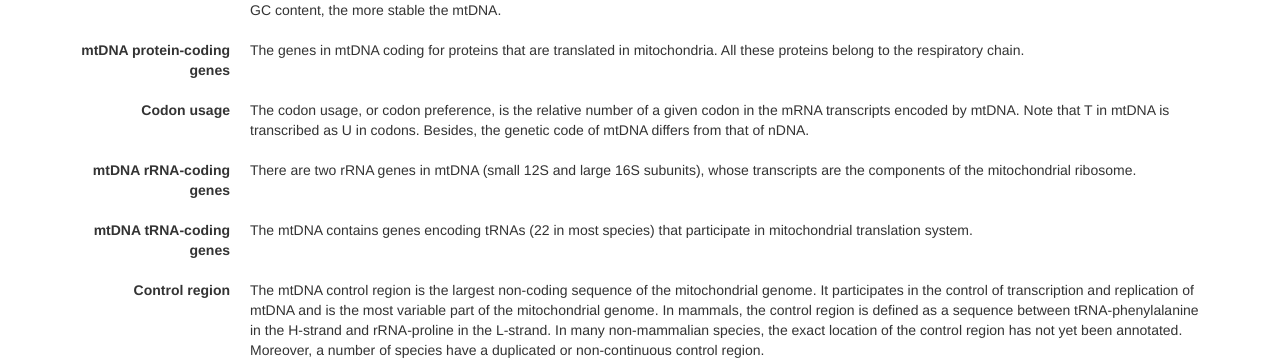
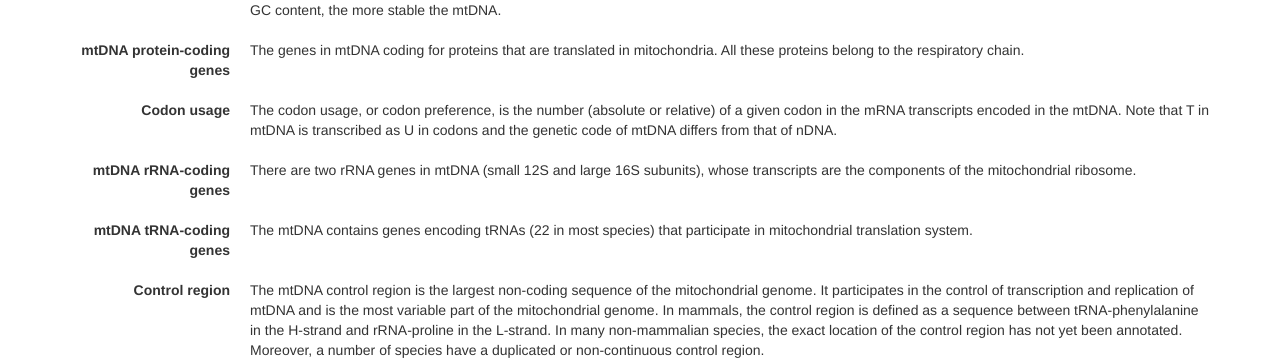
Before and after one commit to MitoAge/MitoAge-website, a Django app: page /glossary/ in a window 1280 px wide. Shown: the part 407-769 px from the top of the page. Run offline with Django 3.2, Linux system fonts and the light colour scheme; parts of the project's set-up code (start-up, migrations or seed data) failed here and were passed over; some libraries are stand-ins or nearby versions.

Commit message:
even more polishing

```diff
--- a/templates/admin/anage_validation.html
+++ b/templates/admin/anage_validation.html
@@ -76,7 +76,7 @@
 
                 	<h4>{{ title }}</h4>
 
-					<p><br/> Successful parsing. Below is a list of the species that will be updated with lifespan and HAGR ID data.
+					<p><br/> Successful parsing. Below is a list of the species ({{consistent_changes|length}} entries) that will be updated with lifespan and HAGR ID data.
 
 					{% if duplicates or already_in_db %} <br/>Additionally, several entries are duplicates in input or are already in the database. Please see next sections and if they require reviewing go back! {% endif %}
 					</p>
--- a/templates/static_pages/glossary.html
+++ b/templates/static_pages/glossary.html
@@ -24,8 +24,8 @@
 	<dd>The genes in mtDNA coding for proteins that are translated in mitochondria. All these proteins belong to the respiratory chain.<br/><br/><br/></dd>
 
 	<dt>Codon usage</dt>
-	<dd>The codon usage, or codon preference, is the relative number of a given codon in the mRNA transcripts encoded by mtDNA.
-	Note that T in mtDNA is transcribed as U in codons. Besides, the genetic code of mtDNA differs from that of nDNA.<br/><br/></dd>
+	<dd>The codon usage, or codon preference, is the number (absolute or relative) of a given codon in the mRNA transcripts encoded in the mtDNA.
+	Note that T in mtDNA is transcribed as U in codons and the genetic code of mtDNA differs from that of nDNA.<br/><br/></dd>
 
 	<dt>mtDNA rRNA-coding<br/>genes</dt>
 	<dd>There are two rRNA genes in mtDNA (small 12S and large 16S subunits), whose transcripts are the components of the mitochondrial ribosome. <br/><br/><br/></dd>
```
Also changed, not shown: 1 other file.
